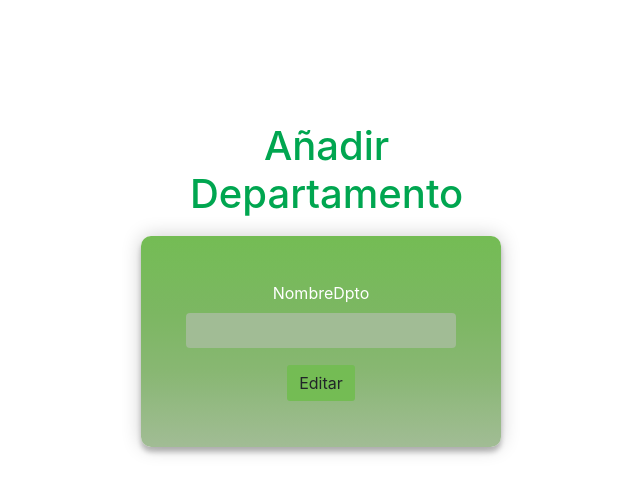
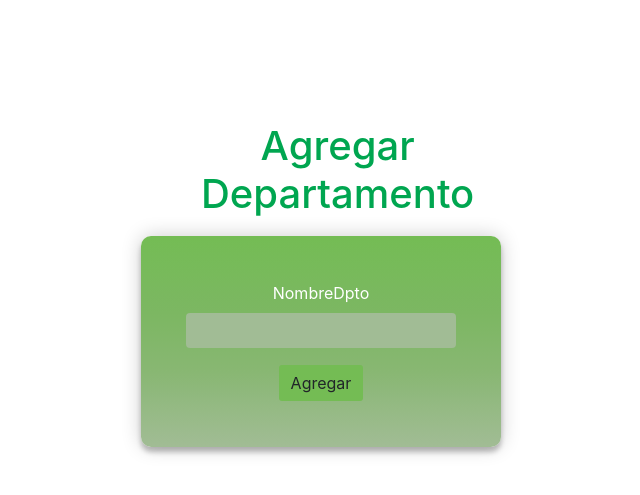
Before and after one commit to darteagaleon/Proyecto1, a Django app: page /agregarDpto/ in a window 1280 px wide. Shown: the part 116-611 px from the top of the page, without its empty margins (319-959 px from the left). Run offline with Django 4.2, Linux system fonts and the light colour scheme; some libraries are stand-ins or nearby versions.

Commit message:
Atualizacion 3.4

```diff
--- a/contenido/Templates/agregar.html
+++ b/contenido/Templates/agregar.html
@@ -5,7 +5,7 @@
 <link rel="stylesheet" href="https://cdn.jsdelivr.net/npm/bootstrap@4.3.1/dist/css/bootstrap.min.css"
         integrity="sha384-ggOyR0iXCbMQv3Xipma34MD+dH/1fQ784/j6cY/iJTQUOhcWr7x9JvoRxT2MZw1T" crossorigin="anonymous">
 <div class="login-page">
-    <h1>Añadir Cursos</h1>
+    <h1>Agregar Cursos</h1>
     <div class="form">
         <form method="post">
             {% csrf_token %}
@@ -33,9 +33,9 @@
     h1{
         position:relative;
         color: #00a650;
-        top:20px;
+        top:1px;
         margin:0 auto;
-        width:360px;
+        width:350px;
         padding-bottom: 30px;
     }
     body{
--- a/contenido/Templates/agregarDpto.html
+++ b/contenido/Templates/agregarDpto.html
@@ -5,7 +5,7 @@
 <link rel="stylesheet" href="https://cdn.jsdelivr.net/npm/bootstrap@4.3.1/dist/css/bootstrap.min.css"
         integrity="sha384-ggOyR0iXCbMQv3Xipma34MD+dH/1fQ784/j6cY/iJTQUOhcWr7x9JvoRxT2MZw1T" crossorigin="anonymous">
 <div class="login-page">
-    <h1>Añadir Departamento</h1>
+    <h1>Agregar Departamento</h1>
     <div class="form">
         <form method="post">
             {% csrf_token %}
@@ -23,7 +23,7 @@
                 {% render_field field class="form-control" %}
                 {% endfor %}
             </div>
-            <button type="submit" class="btn third">Editar</button>
+            <button type="submit" class="btn third">Agregar</button>
         </form>
     </div>
 </div>
@@ -33,7 +33,7 @@
         color: #00a650;
         top:20px;
         left:-4%;
-        width:400px;
+        width:422px;
         padding-bottom: 30px;
     }
 </style>
--- a/contenido/Templates/editarDpto.html
+++ b/contenido/Templates/editarDpto.html
@@ -6,7 +6,7 @@
 <link rel="stylesheet" href="https://cdn.jsdelivr.net/npm/bootstrap@4.3.1/dist/css/bootstrap.min.css"
         integrity="sha384-ggOyR0iXCbMQv3Xipma34MD+dH/1fQ784/j6cY/iJTQUOhcWr7x9JvoRxT2MZw1T" crossorigin="anonymous">
 <div class="login-page">
-    <h1>Añadir Cursos</h1>
+    <h1>Editar Departamentos</h1>
         <div class="form">
             <form method="post">
                 {% csrf_token %}
@@ -23,7 +23,7 @@
         color: #00a650;
         top:20px;
         left:15%;
-        width:360px;
+        width:250px;
         padding-bottom: 30px;
     }
 </style>
--- a/contenido/Templates/layout.html
+++ b/contenido/Templates/layout.html
@@ -15,7 +15,8 @@
     <script src="https://cdn.jsdelivr.net/npm/bootstrap@5.0.2/dist/js/bootstrap.min.js"
         integrity="sha384-cVKIPhGWiC2Al4u+LWgxfKTRIcfu0JTxR+EQDz/bgldoEyl4H0zUF0QKbrJ0EcQF"
         crossorigin="anonymous"></script>
-    <script src="{% static 'controlador/ajax.js' %}"></script>
+    <!-- Enlazaba a archivo JavaScript(AJAX) -->
+    <!-- <script src="{% static 'controlador/ajax.js' %}"></script> -->
 
 </head>
 
@@ -39,11 +40,11 @@
                     <a class="nav-link dropdown-toggle" href="#" id="navbarDropdown" role="button"
                         data-bs-toggle="dropdown" aria-expanded="false">Opciones</a>
                     <ul class="dropdown-menu" aria-labelledby="navbarDropdown" id="desplegable">
-                        <li id="titulos" class="titulos2"><a class="dropdown-item" href="{% url 'agregar' %}">Añadir Cursos</a></li>
+                        <li id="titulos" class="titulos2"><a class="dropdown-item" href="{% url 'agregar' %}">Agregar Cursos</a></li>
                         <li>
                             <hr class="dropdown-divider">
                         </li>
-                        <li id="titulos"><a class="dropdown-item" href="{% url 'agregarDpto' %}">Añadir Dpto</a></li>
+                        <li id="titulos"><a class="dropdown-item" href="{% url 'agregarDpto' %}">Agregar Dpto</a></li>
                             <hr class="dropdown-divider">
                         </li>
                         <li id="titulos"><a class="dropdown-item" href="{% url 'homedpto' %}">Consultar Dpto</a></li>
--- a/contenido/urls.py
+++ b/contenido/urls.py
@@ -15,8 +15,9 @@ urlpatterns = [
     #URL Departamentos
     path('homedpto/', views.homedpto,name="homedpto"),
     path('eliminarDpto/<int:dpto_id>/', views.eliminarDpto,name="eliminarDpto"),
+    path('editarDpto/<int:dpto_id>/', views.editarDpto,name="editarDpto",),
     path('agregarDpto/', views.agregarDptos,name="agregarDpto"),
-    path('editarDpto/', views.editarDpto, name="editarDpto"),
+    # path('editarDpto/', views.editarDpto, name="editarDpto"),
 
 
 
--- a/contenido/views.py
+++ b/contenido/views.py
@@ -6,6 +6,8 @@ from tkinter import *
 from tkinter import messagebox as MessageBox
 from django.http import JsonResponse
 import json
+import tkinter as tk
+
 
 # vista para el logo
 def layout(request):
@@ -86,38 +88,38 @@ def agregarDptos(request):
     return render(request,'agregarDpto.html',context)
 
 #Recibe el mensaje Ajax y actualiza el registro
-def editarDpto(request):
-    is_ajax = request.META.get('HTTP_X_REQUESTED_WITH') == 'XMLHttpRequest'
-    print('is_ajax')
-    if is_ajax:
-        if request.method == 'POST' :
-            #Toma la data enviada por el cliente
-            data= json.load(request)    #Convertir a diccionario de Python
-            id = data.get('id')
-            nuevoNombre = data.get('nuevoNombre')
-            try:
-                regDpto = Dpto.objects.get(id=id)
-                regDpto.nombreDpto=nuevoNombre
-                regDpto.save()
-                context = {'mensaje': 'Departamento actualizado'}
-                return JsonResponse(context)
-            except:
-                context = {'mensaje': 'Error: Registro no encontrado'}
-                return JsonResponse(context)
+# def editarDpto(request):
+#     is_ajax = request.META.get('HTTP_X_REQUESTED_WITH') == 'XMLHttpRequest'
+#     print('is_ajax')
+#     if is_ajax:
+#         if request.method == 'POST' :
+#             #Toma la data enviada por el cliente
+#             data= json.load(request)    #Convertir a diccionario de Python
+#             id = data.get('id')
+#             nuevoNombre = data.get('nuevoNombre')
+#             try:
+#                 regDpto = Dpto.objects.get(id=id)
+#                 regDpto.nombreDpto=nuevoNombre
+#                 regDpto.save()
+#                 context = {'mensaje': 'Departamento actualizado'}
+#                 return JsonResponse(context)
+#             except:
+#                 context = {'mensaje': 'Error: Registro no encontrado'}
+#                 return JsonResponse(context)
 
-        else:
-            return homedpto(request)
+#         else:
+#             return homedpto(request)
+#     else:
+#         return homedpto(request)
+
+def editarDpto(request,dpto_id):
+    Depto=Dpto.objects.get(id=dpto_id)
+    if request.method=="POST":
+        dpto=agregarDpto(request.POST, instance=Depto)
+        if dpto.is_valid():
+            dpto.save()
+        return redirect("homedpto")
     else:
-        return homedpto(request)
-
-# def editarDpto(request,dpto_id):
-#     Depto=Dpto.objects.get(id=dpto_id)
-#     if request.method=="POST":
-#         dpto=agregarDpto(request.POST, instance=Depto)
-#         if dpto.is_valid():
-#             dpto.save()
-#         return redirect("homedpto")
-#     else:
-#         dpto=agregarDpto(instance=Depto)
-#     context={"dpto":dpto}
-#     return render(request,"editarDpto.html",context)
+        dpto=agregarDpto(instance=Depto)
+    context={"dpto":dpto}
+    return render(request,"editarDpto.html",context)
```
Also changed, not shown: contenido/Templates/Deptor.html (+5 -3 lines), db.sqlite3.
